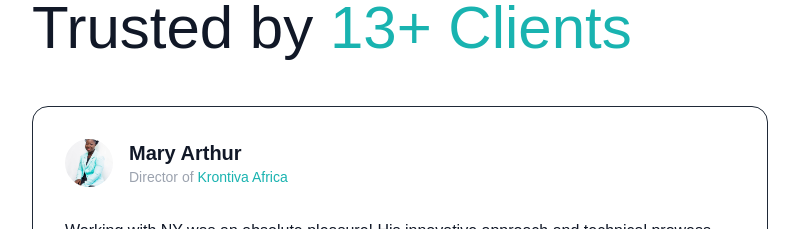
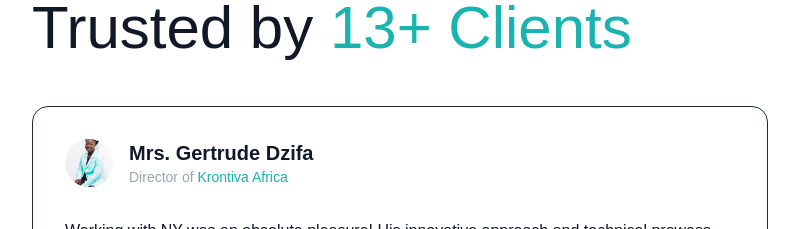
Before and after one commit to nanayawdev/nanayaw.dev, a React (Vite) app: page / in a window 1280 px wide. Shown: the part 4780-5009 px from the top of the page, without its empty margins (472-1271 px from the left). Built offline with nearby package versions, Linux system fonts and the light colour scheme; no server answers; the database is empty.

Commit message:
Update testimonials in Testimonial component: replaced names 'Mary Arthur' and 'Fidelia Senam' with 'Mrs. Gertrude Dzifa' and 'Ronald Osei Kuffour' respectively to reflect new client feedback.

```diff
--- a/src/pages/Testimonial.jsx
+++ b/src/pages/Testimonial.jsx
@@ -23,7 +23,7 @@ const Testimonial = () => {
   const testimonials = [
     {
       id: 1,
-      name: "Mary Arthur",
+      name: "Mrs. Gertrude Dzifa",
       role: "Krontiva Africa",
       image: mary, // Add actual image path
       text: "Working with NY was an absolute pleasure! His innovative approach and technical prowess turned our vision into reality. The end result exceeded our expectations, both in terms of functionality and aesthetics.",
@@ -40,7 +40,7 @@ const Testimonial = () => {
     },
     {
       id: 3,
-      name: "Fidelia Senam",
+      name: "Ronald Osei Kuffour",
       role: "Imagine Media",
       image: banku, // Add actual image path
       text: "NY's expertise in React.js and Vue.js brought our project to life in ways we never imagined. Not only was the final product stunning, but the process was also seamless, thanks to clear communication and thoughtful design decisions.",
```
